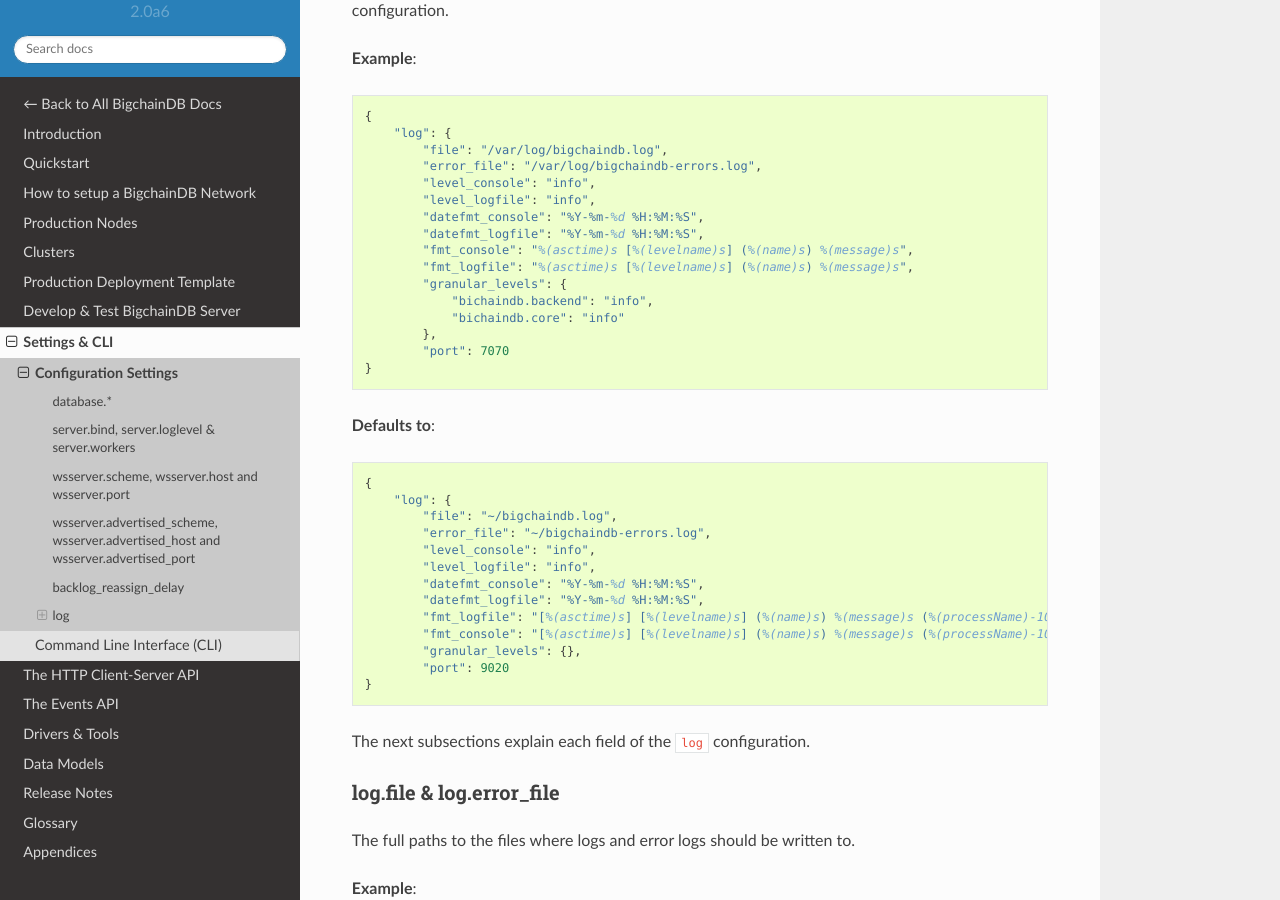
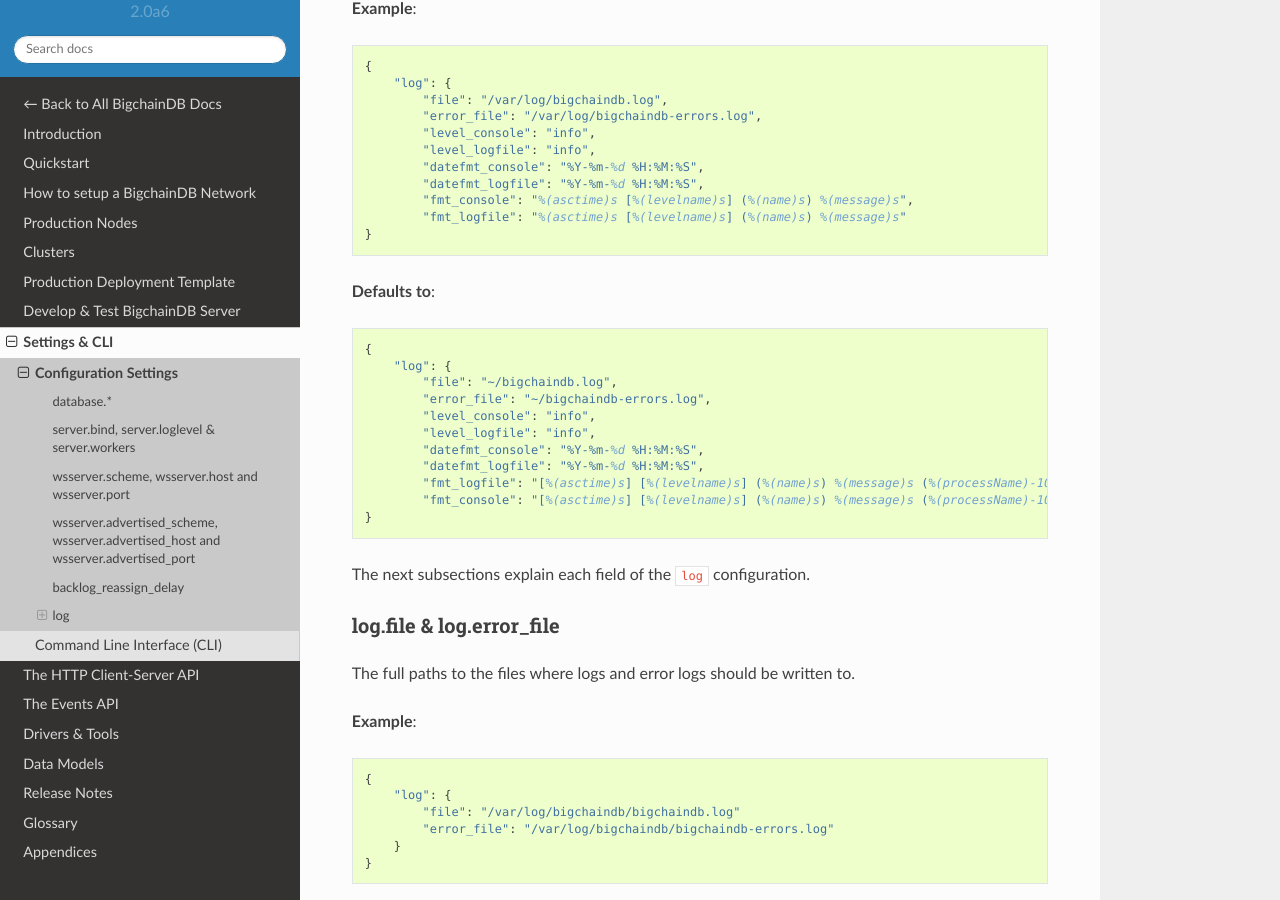
Before and after one commit to bigchaindb/bigchaindb, a Sphinx documentation site: the page built from docs/server/source/server-reference/configuration.md, in a window 1280 px wide and 900 px high, scrolled down 5340 px. Built offline with Sphinx 7.4.7 and the Read the Docs theme 2.0.0, drawn with Linux system fonts in a browser that asks for light colours; some of the changed text lies outside the part shown.

Commit message:
Update config docs
Signed-off-by: Shahbaz Nazir <shahbaz@bigchaindb.com>

````diff
--- a/docs/server/source/server-reference/configuration.md
+++ b/docs/server/source/server-reference/configuration.md
@@ -34,8 +34,6 @@
 `BIGCHAINDB_LOG_DATEFMT_LOGFILE`<br>
 `BIGCHAINDB_LOG_FMT_CONSOLE`<br>
 `BIGCHAINDB_LOG_FMT_LOGFILE`<br>
-`BIGCHAINDB_LOG_GRANULAR_LEVELS`<br>
-`BIGCHAINDB_LOG_PORT`<br>
 
 
 The local config file is `$HOME/.bigchaindb` by default (a file which might not even exist), but you can tell BigchainDB to use a different file by using the `-c` command-line option, e.g. `bigchaindb -c path/to/config_file.json start`
@@ -233,12 +231,7 @@
         "datefmt_console": "%Y-%m-%d %H:%M:%S",
         "datefmt_logfile": "%Y-%m-%d %H:%M:%S",
         "fmt_console": "%(asctime)s [%(levelname)s] (%(name)s) %(message)s",
-        "fmt_logfile": "%(asctime)s [%(levelname)s] (%(name)s) %(message)s",
-        "granular_levels": {
-            "bichaindb.backend": "info",
-            "bichaindb.core": "info"
-        },
-        "port": 7070
+        "fmt_logfile": "%(asctime)s [%(levelname)s] (%(name)s) %(message)s"
 }
 ```
 
@@ -254,9 +247,7 @@
         "datefmt_console": "%Y-%m-%d %H:%M:%S",
         "datefmt_logfile": "%Y-%m-%d %H:%M:%S",
         "fmt_logfile": "[%(asctime)s] [%(levelname)s] (%(name)s) %(message)s (%(processName)-10s - pid: %(process)d)",
-        "fmt_console": "[%(asctime)s] [%(levelname)s] (%(name)s) %(message)s (%(processName)-10s - pid: %(process)d)",
-        "granular_levels": {},
-        "port": 9020
+        "fmt_console": "[%(asctime)s] [%(levelname)s] (%(name)s) %(message)s (%(processName)-10s - pid: %(process)d)"
 }
 ```
 
@@ -451,19 +442,3 @@
 ```
 
 **Defaults to**: `{}`
-
-
-### log.port
-The port number at which the logging server should listen.
-
-**Example**:
-
-```
-{
-    "log": {
-        "port": 7070
-        }
-}
-```
-
-**Defaults to**: `9020`
````
